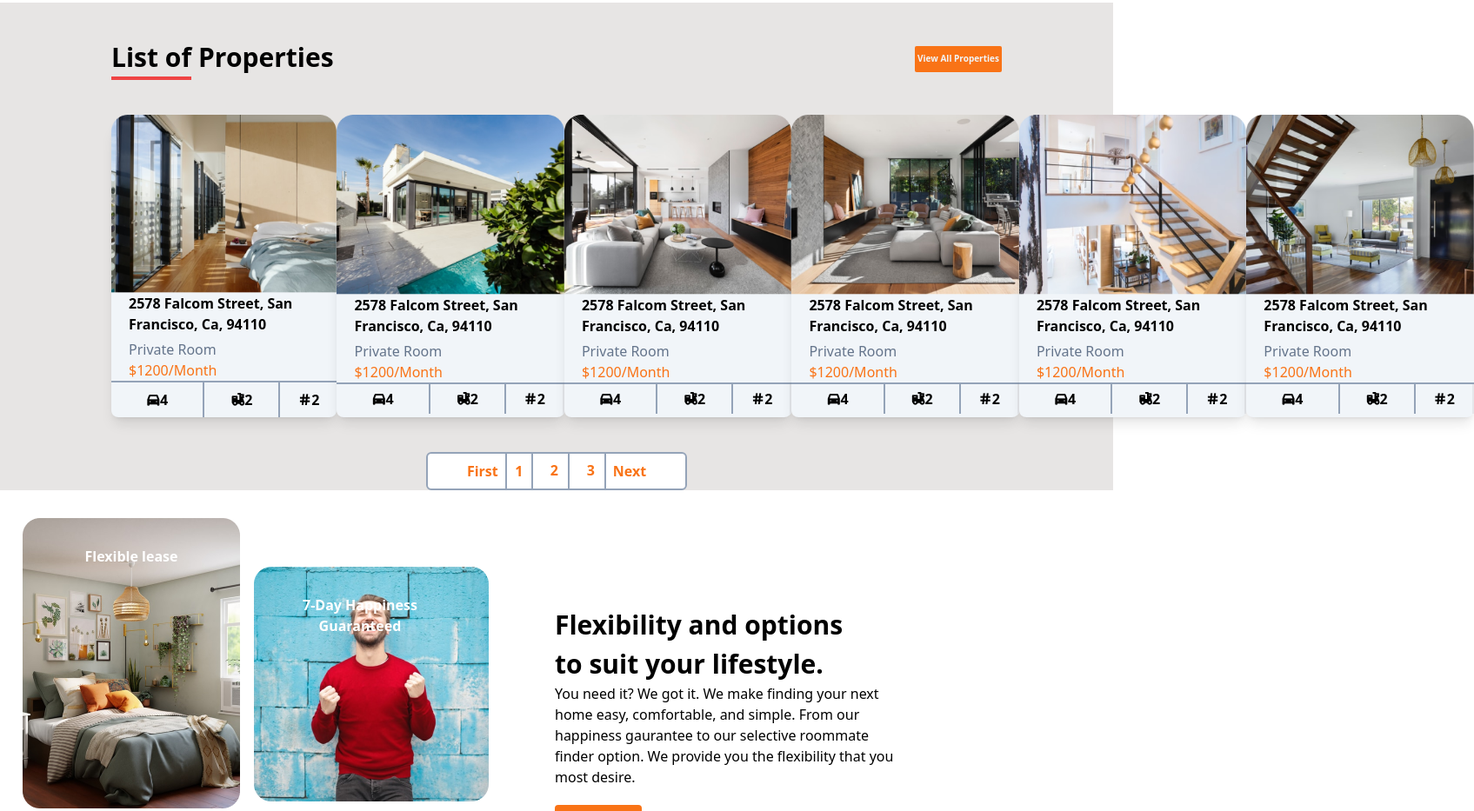
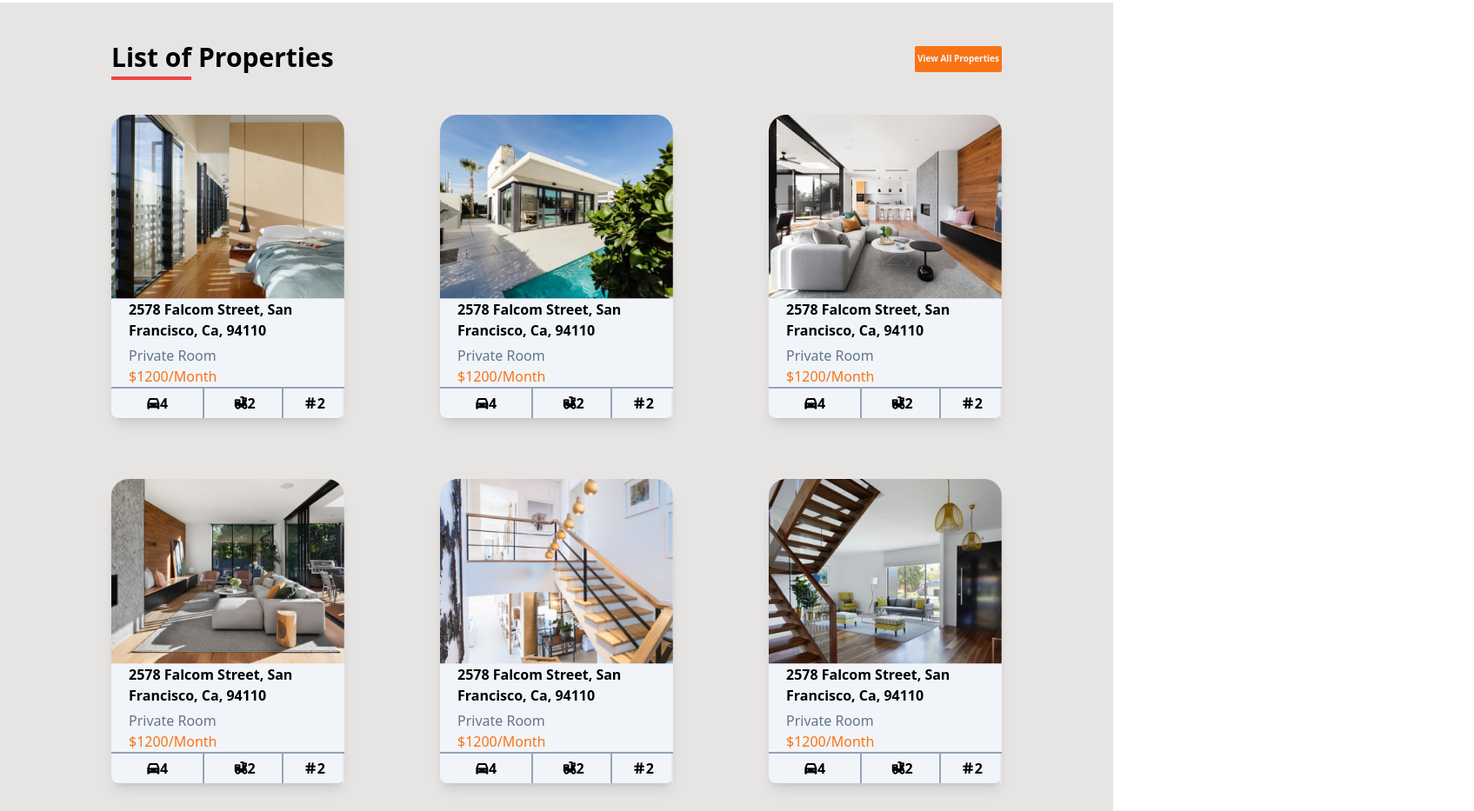
Before and after one commit to MykeAll/Minimum-living-cost, a website: page src/index.html in a window 1280 px wide. Shown: the part 1558-2491 px from the top of the page at 87% size, 1695 px wide, since content can reach past the window. Drawn offline with nearby package versions, Linux system fonts and the light colour scheme.

Commit message:
reshape list of property

```diff
--- a/src/index.html
+++ b/src/index.html
@@ -110,7 +110,7 @@
           <button class="w-[100px] text-[10px] font-semibold text-slate-100 mt-[50px] mr-[10%] h-[30px] bg-orange-500 rounded-sm">View All Properties</button>
         </div>
 
-        <div class="mr-[10%] ml-[10%] mt-[40px] cards grid lg:gap-y-[70px] gap-x-[70px] lg:grid-cols-3 lg:flex">
+        <div class="mr-[10%] ml-[10%] mt-[40px] cards grid gap-y-[70px] gap-x-[110px] grid-cols-3 flex">
           <div class="card1 bg-slate-100 rounded-t-3xl rounded-b-lg shadow-lg">
             <div class="border-b-2 border-slate-400">
                 <img class="" src="image/p1 unsplash_Eh_It1hg4Hs.png">
@@ -122,15 +122,15 @@
             </div>
 
              <div class="flex justify-between rounded-b-lg">
-              <span class="sm:p-2 lg:px-[40px] py-[5px] flex font-bold border-r-2 border-slate-400">
+              <span class=" px-[40px] py-[5px] flex font-bold border-r-2 border-slate-400">
                   <i class="ri-car-fill"></i>
                   <p class="">4</p>
               </span>
-              <span class="sm:p-2 lg:px-[30px] py-[5px] flex font-bold border-r-2 border-slate-400">
+              <span class=" px-[30px] py-[5px] flex font-bold border-r-2 border-slate-400">
                   <i class="ri-e-bike-2-fill"></i>
                   <p class="">2</p>
               </span>
-              <span class="sm:p-2 lg:px-[20px] py-[5px] flex font-bold">
+              <span class=" px-[20px] py-[5px] flex font-bold border-r-2">
                   <i class="ri-hashtag"></i>
                   <p class="">2</p>
               </span>
```
